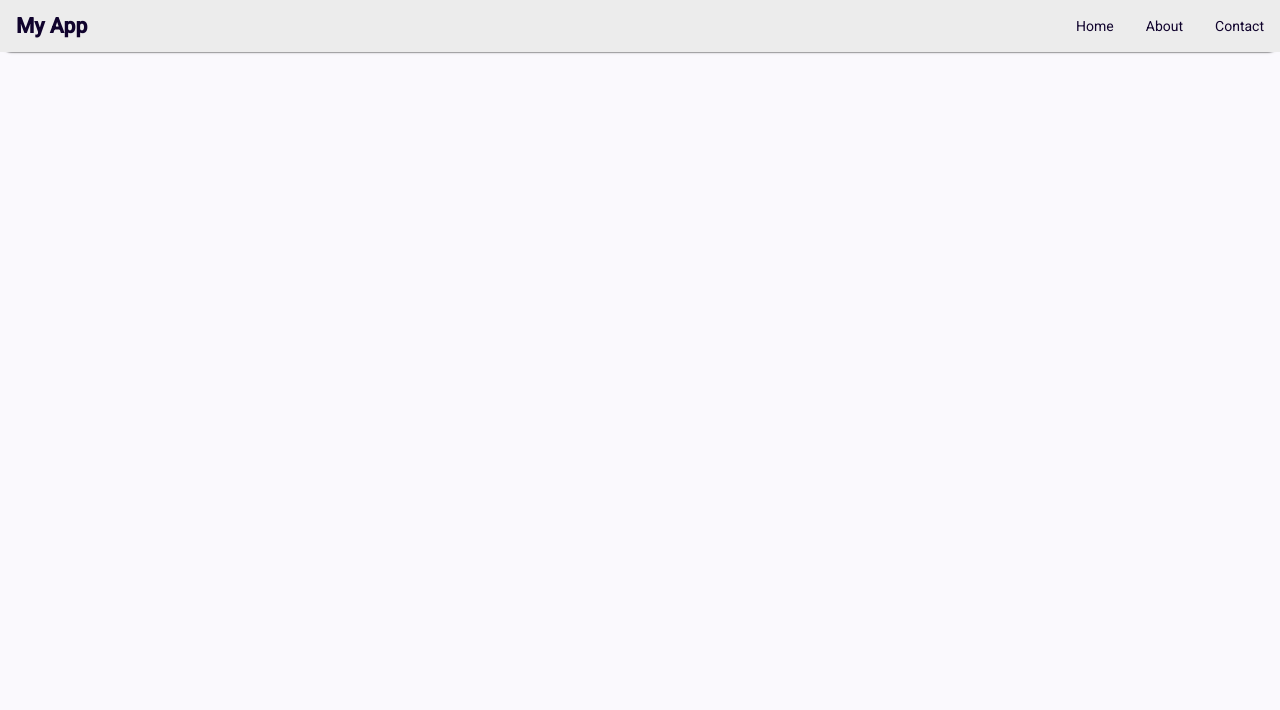
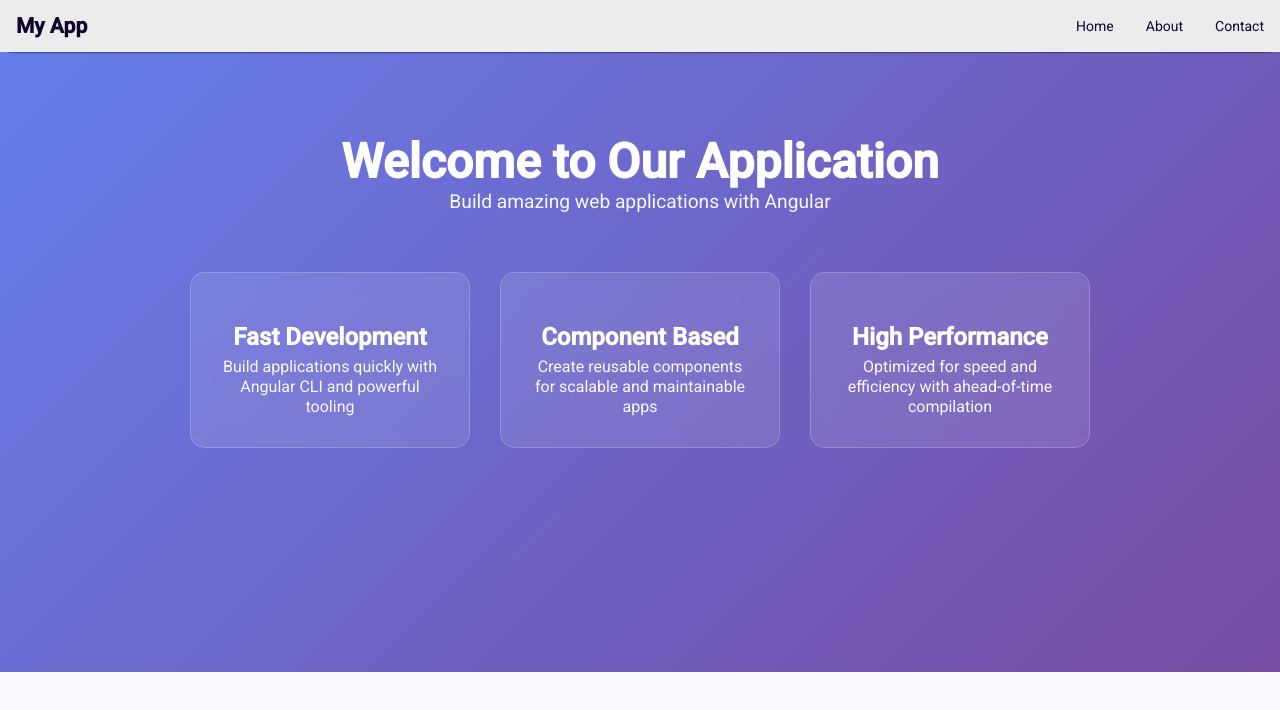
Before and after one commit to fparker4th/FirstAngular, an Angular app: page /home in a window 1280 px wide. Before the commit this address led to /. Shown: the top 710 px of the page. Built offline with nearby package versions, Linux system fonts and the light colour scheme.

Commit message:
ome at a tiume

```diff
--- a/src/app/app.routes.ts
+++ b/src/app/app.routes.ts
@@ -1,7 +1,9 @@
 import { Routes } from '@angular/router';
 import { Test } from './test/test';
+import { Home } from './home/home';
 
 export const routes: Routes = [
     { path: "test", component: Test },
+    { path: "home", component: Home },
     { path: "", redirectTo: "/test", pathMatch: "full" }
 ];
--- a/src/app/home/home.html
+++ b/src/app/home/home.html
@@ -1 +1,18 @@
-<p>home works!</p>
+<section class="home-container">
+    <h1>Welcome to Our Application</h1>
+    <p>Build amazing web applications with Angular</p>
+    <div class="features">
+        <div class="feature-card">
+            <h3>Fast Development</h3>
+            <p>Build applications quickly with Angular CLI and powerful tooling</p>
+        </div>
+        <div class="feature-card">
+            <h3>Component Based</h3>
+            <p>Create reusable components for scalable and maintainable apps</p>
+        </div>
+        <div class="feature-card">
+            <h3>High Performance</h3>
+            <p>Optimized for speed and efficiency with ahead-of-time compilation</p>
+        </div>
+    </div>
+</section>
--- a/src/app/home/home.scss
+++ b/src/app/home/home.scss
@@ -0,0 +1,68 @@
+.home-container {
+  padding: 60px 20px;
+  text-align: center;
+  background: linear-gradient(135deg, #667eea 0%, #764ba2 100%);
+  color: white;
+  min-height: 500px;
+}
+
+.home-container h1 {
+  font-size: 3rem;
+  margin-bottom: 20px;
+  animation: fadeInUp 0.8s ease;
+}
+
+.home-container p {
+  font-size: 1.2rem;
+  margin-bottom: 40px;
+  opacity: 0.95;
+}
+
+.features {
+  display: grid;
+  grid-template-columns: repeat(auto-fit, minmax(250px, 1fr));
+  gap: 30px;
+  max-width: 900px;
+  margin: 0 auto;
+  padding: 20px;
+}
+
+.feature-card {
+  background: rgba(255, 255, 255, 0.1);
+  backdrop-filter: blur(10px);
+  border-radius: 15px;
+  padding: 30px;
+  transition: transform 0.3s ease, box-shadow 0.3s ease;
+  border: 1px solid rgba(255, 255, 255, 0.2);
+}
+
+.feature-card:hover {
+  transform: translateY(-5px);
+  box-shadow: 0 10px 30px rgba(0, 0, 0, 0.2);
+}
+
+.feature-card .icon {
+  font-size: 3rem;
+  margin-bottom: 15px;
+}
+
+.feature-card h3 {
+  font-size: 1.5rem;
+  margin-bottom: 10px;
+}
+
+.feature-card p {
+  font-size: 1rem;
+  margin: 0;
+}
+
+@keyframes fadeInUp {
+  from {
+    opacity: 0;
+    transform: translateY(30px);
+  }
+  to {
+    opacity: 1;
+    transform: translateY(0);
+  }
+}
```
